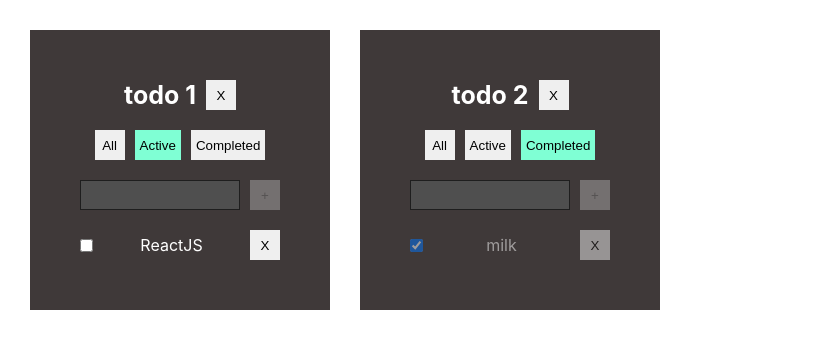
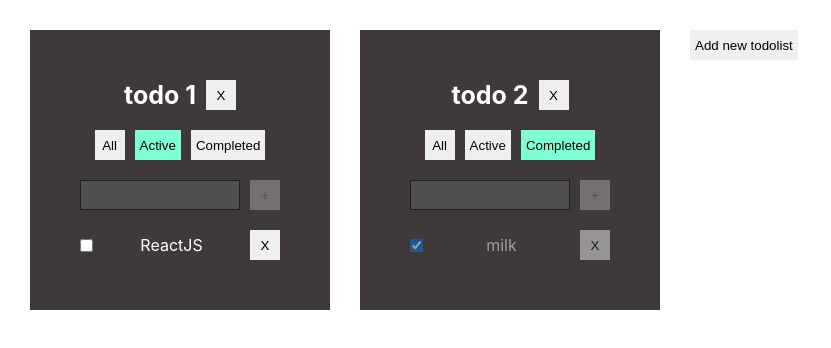
Before and after one commit to andressc/todolist, a React (Create React App) app: page / in a window 1280 px wide. Shown: the top 348 px of the page, without its empty margins (0-831 px from the left). Built offline with nearby package versions, Linux system fonts and the light colour scheme.

Commit message:
added add new todolist

```diff
--- a/src/App.tsx
+++ b/src/App.tsx
@@ -28,6 +28,16 @@ function App(): JSX.Element {
 
         delete tasks[todoListId]
         setTasks({...tasks})
+    }
+
+    const addTodoList = (): void => {
+        const newTodoList: TodoType = {
+            id: v1(),
+            title: "todo",
+            filter: "All",
+        }
+        setTodoData([...todoData, newTodoList])
+        tasks[newTodoList.id] = []
     }
 
     let [tasks, setTasks] = useState({
@@ -111,6 +121,7 @@ function App(): JSX.Element {
     return (
         <div className="App">
             {todoList}
+            <button onClick={addTodoList}>Add new todolist</button>
         </div>
     )
 }
```
